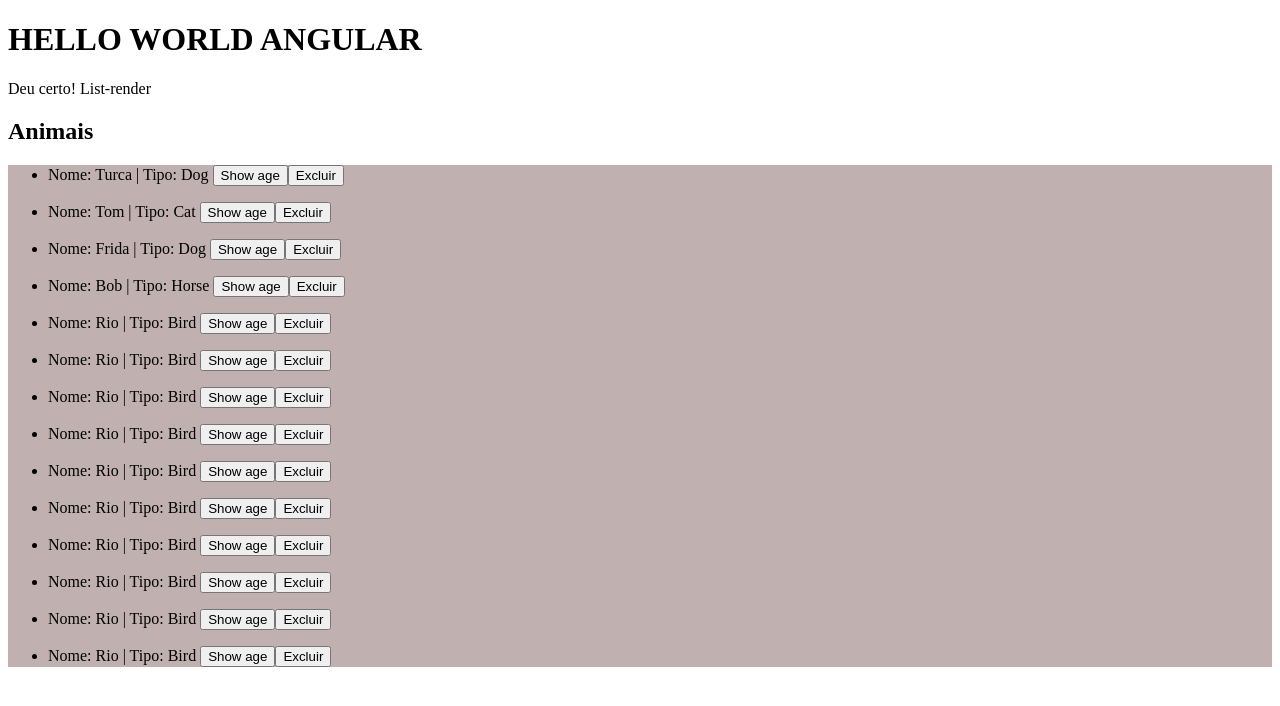
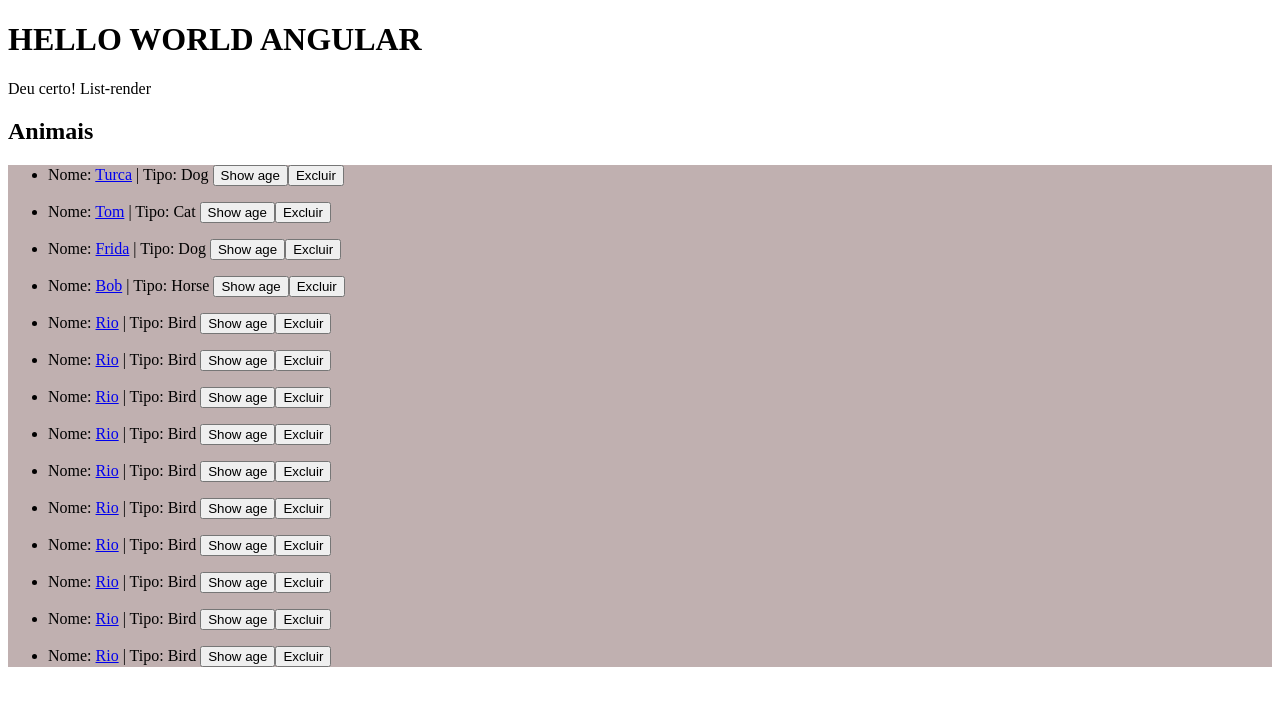
Before and after one commit to EvaTavares/angular-teste2, an Angular app: page / in a window 1280 px wide. Shown: the top 706 px of the page. Built offline with nearby package versions, Linux system fonts and the light colour scheme; data requests are answered from the project's data file.

Commit message:
refactor: acesso a rota

```diff
--- a/src/app/pages/list-render/list-render.component.html
+++ b/src/app/pages/list-render/list-render.component.html
@@ -3,7 +3,7 @@
 <ul class="bg-color">
   <li *ngFor="let animal of animals">
     <p>
-      Nome: {{animal.name}} | Tipo: {{animal.type}}
+      Nome: <a routerLink="/list/{{animal.id}}"> {{animal.name}}</a> | Tipo: {{animal.type}}
       <button (click)="showAge(animal)">Show age</button>
       <button (click)="removeAnimal(animal)">Excluir</button>
     </p>
```
